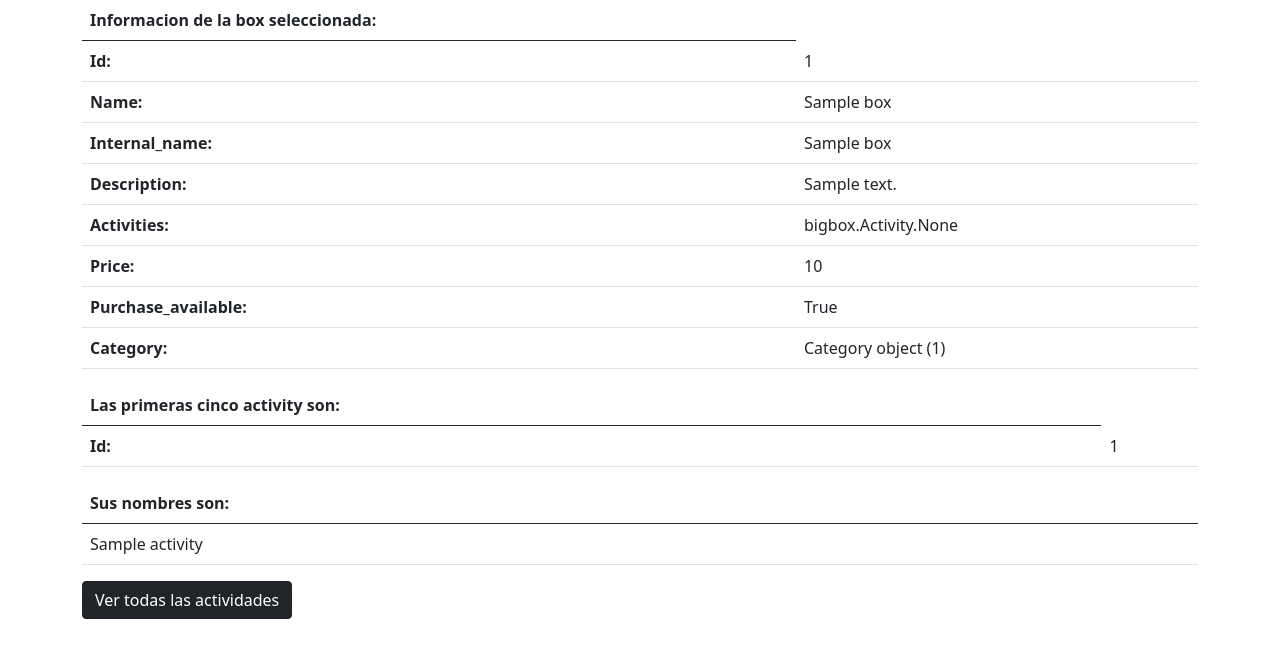
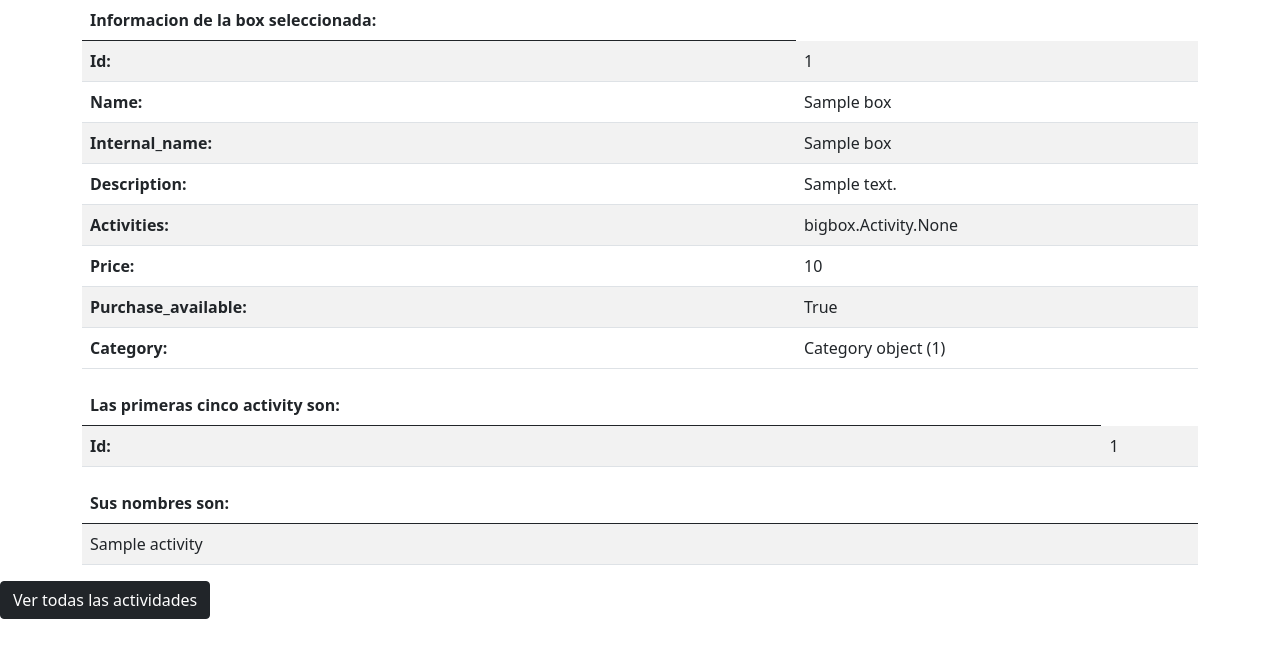
Before and after one commit to DanielVerdun/Bigbox-heroku, a Django app: a page that uses bigbox/templates/infobox.html in a window 1280 px wide. Shown: the top 658 px of the page. Run offline with Django 3.2, Linux system fonts and the light colour scheme; tables that the repository leaves empty hold one stand-in row (values such as "Sample post").

Commit message:
agregando estilos

```diff
--- a/bigbox/templates/activity.html
+++ b/bigbox/templates/activity.html
@@ -36,7 +36,7 @@
         <h2>Mostrando las primeras 20 actividades</h2>
 
         <div>
-            <table class="table">
+            <table class="table table-striped">
                 <thead>
                     <tr>
                         <th scope="col">Paginando de a 20:</th>
--- a/bigbox/templates/infobox.html
+++ b/bigbox/templates/infobox.html
@@ -19,7 +19,7 @@
         {% for box in boxs %}
         <!--bucle para recorrer las box-->
         <div>
-            <table class="table">
+            <table class="table table-striped">
                 <thead>
                     <tr>
                         <th scope="col">Informacion de la box seleccionada:</th>
@@ -66,7 +66,7 @@
 
 
         <div>
-            <table class="table">
+            <table class="table table-striped">
                 <thead>
                     <tr>
                         <th scope="col">Las primeras cinco activity son:</th>
@@ -85,7 +85,7 @@
         </div>
 
         <div>
-            <table class="table">
+            <table class="table table-striped">
                 <thead>
                     <tr>
                         <th scope="col">Sus nombres son:</th>
@@ -107,7 +107,7 @@
 
 
     </div>
-    <div class="container-sm">
+    <div class="row-cols-sm-auto">
 
         <a href="{% url 'activity'  %}"class="btn btn-dark">Ver todas las actividades</a>
 
```
